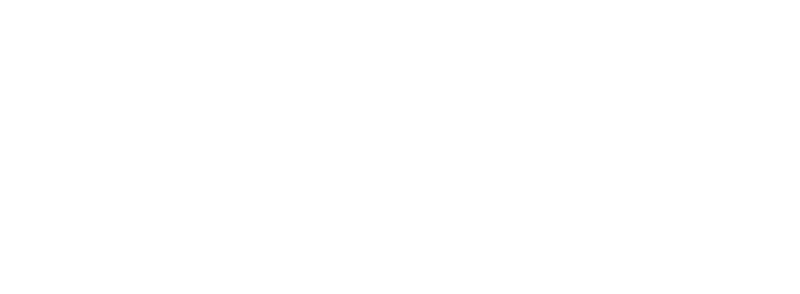
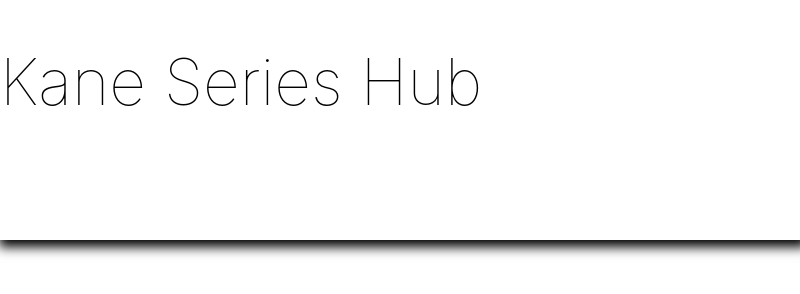
Before and after one commit to Kane-Series-Studio/KSS-hub, an Electron app: page src/index.html in a window 800 px wide. Drawn offline with Linux system fonts and the light colour scheme.

Commit message:
index styling

```diff
--- a/src/index.css
+++ b/src/index.css
@@ -4,3 +4,16 @@ body {
   max-width: 38rem;
   padding: 2rem;
 }
+#nav-bar{
+  position: absolute;
+  width: 100vw;
+  height: 30vh;
+  left: 0vw;
+  top: 0vh;
+  box-shadow: 3px 3px 11px 4px black;
+}
+
+#title-bar{
+  font-weight: lighter;
+  font-size: 4em;
+}
--- a/src/index.html
+++ b/src/index.html
@@ -8,6 +8,8 @@
     <!--SCRIPT MANAGER-->
     <script src="./script/contextMenu.js"></script>
 
-
+    <div id="nav-bar">
+      <h1 id="title-bar">Kane Series Hub</h1>
+    </div>
   </body>
 </html>
--- a/src/index.js
+++ b/src/index.js
@@ -26,8 +26,10 @@ app.on('window-all-closed', () => {
 });
 
 app.on('activate', () => {
-  // On OS X it's common to re-create a window in the app when the
-  // dock icon is clicked and there are no other windows open.
   if (BrowserWindow.getAllWindows().length === 0) {
     createWindow();
   }
+});
+
+// In this file you can include the rest of your app's specific main process
+// code. You can also put them in separate files and import them here.
```
